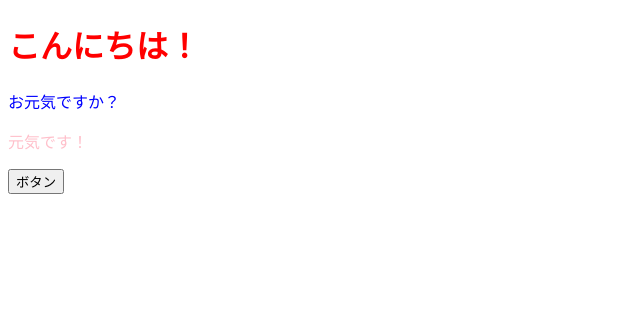
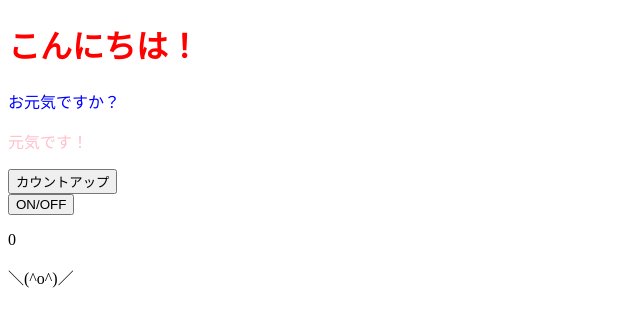
Before and after one commit to n-imai/react-todo-app, a React (Create React App) app: page / in a window 1280 px wide. Shown: the top 326 px of the page, without its empty margins (0-640 px from the left). Built offline with nearby package versions, Linux system fonts and the light colour scheme.

Commit message:
use effect

```diff
--- a/src/App.jsx
+++ b/src/App.jsx
@@ -1,15 +1,36 @@
-import React from "react";
+import React, {useEffect, useState} from "react";
 import ColorfulMessage from './components/ColorfulMessage'
 
 const App = () => {
-  const onClickButton = () =>alert()
+  const [num, setNum] = useState(0);
+  const [faceShowFlag, setFaceShowFlag] = useState(true)
+
+  const onClickCountUp = () => {
+    setNum(num + 1);
+  }
+
+  const onClickSwitchShowFlag = () => {
+    setFaceShowFlag(!faceShowFlag);
+  }
+
+  useEffect(() => {
+    if (num % 3 === 0) {
+      faceShowFlag || setFaceShowFlag(true);
+    }else{
+      faceShowFlag && setFaceShowFlag(false);
+    }
+  },[num])
 
   return (
     <>
       <h1 style={{ color: 'red'}}>こんにちは！</h1>
       <ColorfulMessage color="blue">お元気ですか？</ColorfulMessage>
       <ColorfulMessage color="pink">元気です！</ColorfulMessage>
-      <button onClick={onClickButton}>ボタン</button>
+      <button onClick={onClickCountUp}>カウントアップ</button>
+      <br  />
+      <button onClick={onClickSwitchShowFlag}>ON/OFF</button>
+      <p>{num}</p>
+      {faceShowFlag && <p>＼(^o^)／</p>}
     </>
   );
 };
```
